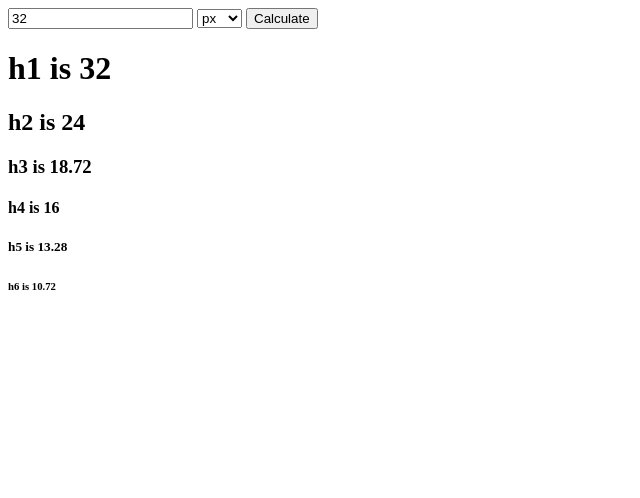
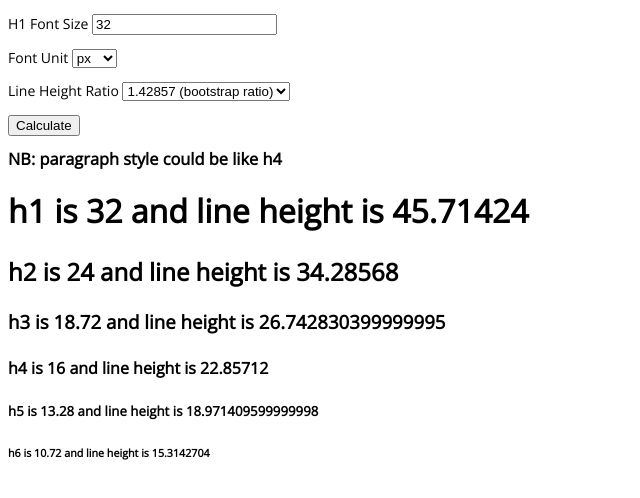
Before and after one commit to polodev/heading-size-calculation, a plain HTML site: page index.html in a window 1280 px wide. Shown: the whole page, without its empty margins (0-640 px from the left). Drawn offline with nearby package versions, Linux system fonts and the light colour scheme.

Commit message:
__updated__

```diff
--- a/index.html
+++ b/index.html
@@ -3,18 +3,50 @@
 <head>
   <meta charset="UTF-8">
   <title>heading test</title>
+<style>
+@import url(http://fonts.googleapis.com/css?family=Open+Sans);
+html{
+   font-size: 62.5%;
+}
+body{
+  font-family: 'Open Sans', sans-serif;
+   font-size:1.4rem;
+  line-height: 1em;
+}
+
+.my-2 {
+  margin: 1em 0;
+}
+</style>
 </head>
 <body>
   <div>
+    <div class="my-2">
+      <label for="h1_font_size">H1 Font Size</label>
       <input type="number"  id="h1_font_size" placeholder="h1 font size" value="32">
+    </div>
+    <div class="my-2">
+      <label for="font_unit">Font Unit</label>
       <select id="font_unit">
         <option value="px" selected>px</option>
         <option value="em">em</option>
         <option value="rem">rem</option>
         <option value="%">%</option>
       </select>
+    </div>
+    <div class="my-2">
+      <label for="line_height_ratio"> Line Height Ratio </label>
+      <select id="line_height_ratio" placeholder="Line Height Ratio">
+        <option value="1.42857">1.42857 (bootstrap ratio)</option>
+        <option value="1.4">1.4 (html boiler plate)</option>
+        <option value="1.58">1.58 (Medium)</option>
+        <option value="1.5">1.5 (Zurb Foundation)</option>
+        <option value="1.618">1.618 (Golden Ratio)</option>
+      </select>
+    </div>
     <button id="calculate_button">Calculate</button>
   </div>
+  <h3>NB: paragraph style could be like h4</h3>
   <div class="changeable-header">
     <h1>This is h1</h1>
     <h2>This is h2</h2>
@@ -35,6 +67,7 @@ function headerSizeCalculation () {
   };
   var userH1Size = document.querySelector('#h1_font_size').value || 36;
   var userUnit = document.querySelector('#font_unit').value || 'px';
+  var userLineHeightRatio = document.querySelector('#line_height_ratio').value || '1.618';
   var userSizes = {};
   Object.keys(sizeRatios).forEach( function (size) {
     userSizes[size]  = userH1Size * sizeRatios[size] / 100;
@@ -45,7 +78,13 @@ function headerSizeCalculation () {
     if (selectors  !== null ) {
       selectors.forEach(function (selector) {
         selector.style.fontSize = userSizes[size] + userUnit;
-        selector.innerText = size + " is " +  userSizes[size];
+        var lineHeight = userLineHeightRatio * userSizes[size];
+        selector.innerText = size + " is " +  userSizes[size] + " and line height is " + lineHeight ;
+        if ( userUnit !== 'px' ) {
+          selector.style.lineHeight = lineHeight;
+        } else {
+          selector.style.lineHeight = lineHeight + userUnit;
+        }
       })
     }
   })
```
Lines whose indentation alone changed are shown as unchanged.
